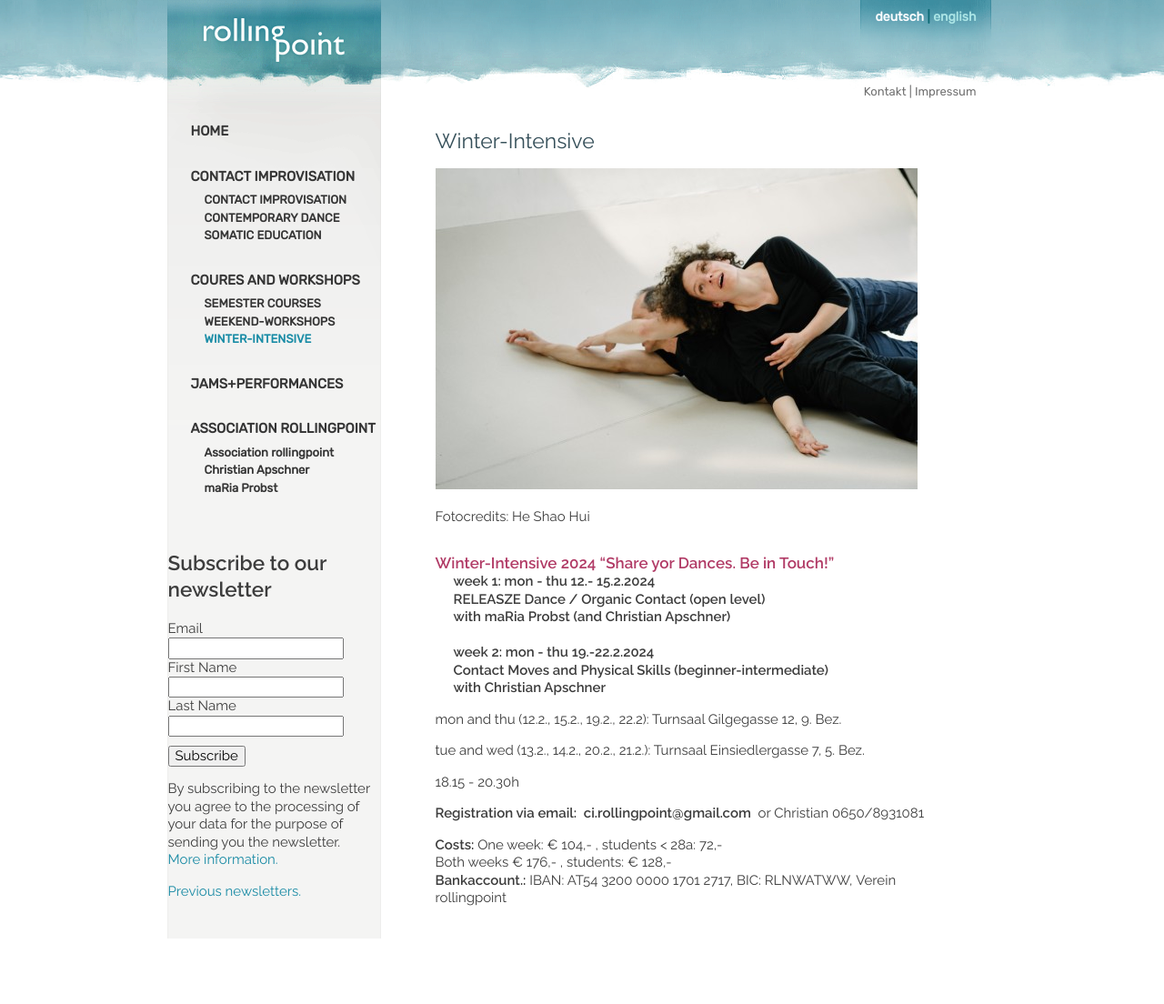
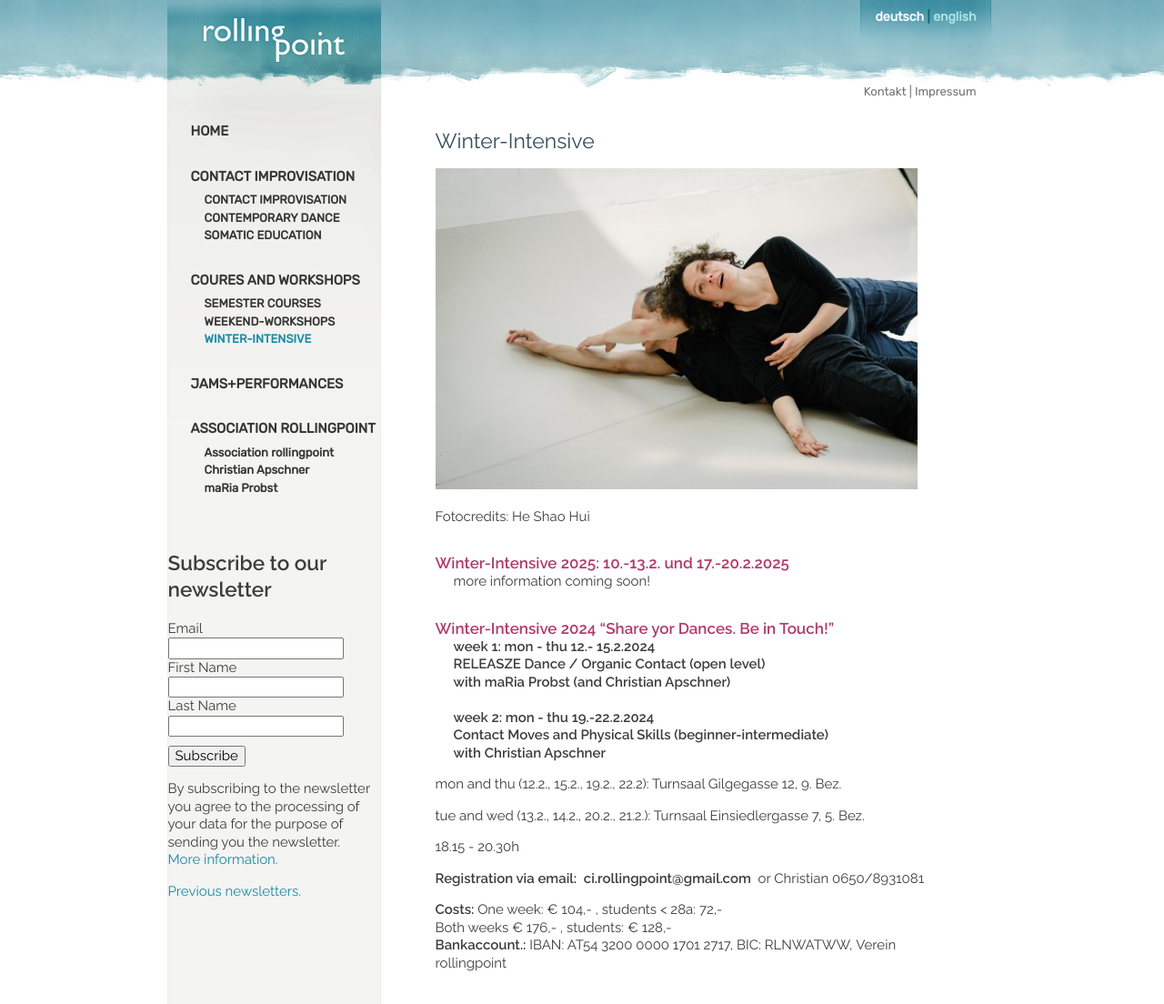
Before and after one commit to manulari/rollingpointat, a Jekyll site: the page built from _pages_en/en-winterintensive.md, in a window 1280 px wide. Shown: the whole page at 91% size. Built offline with Jekyll 4.4.1, drawn with Linux system fonts in a browser that asks for light colours; comment, search, counter and statistics services are not loaded; before the commit the page ends 1032 px from its top, so only the background shows below that.

Commit message:
Update page (en) “en-winterintensive”

```diff
--- a/_pages_en/en-winterintensive.md
+++ b/_pages_en/en-winterintensive.md
@@ -9,6 +9,10 @@ other_lang: /winterintensive
 ![](/assets/uploads/heshaohui.rollin.jpg)
 
 Fotocredits: He Shao Hui
+
+#### **Winter-Intensive 2025: 10.-13.2. und 17.-20.2.2025**
+
+more information coming soon!
 
 #### **Winter-Intensive 2024  "Share yor Dances. Be in Touch!"**
 
```
